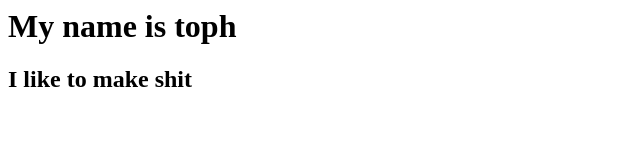
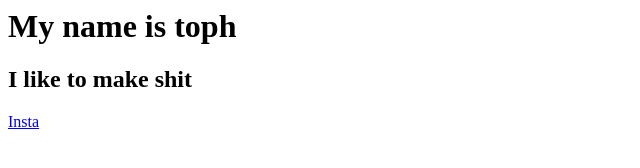
Before and after one commit to mlp0okn/mlp0okn.github.io, a plain HTML site: page index.html in a window 1280 px wide. Shown: the full height of the page, 0-640 px from the left. Drawn offline with Linux system fonts and the light colour scheme.

Commit message:
again and again
I'm slowly learning what in the HECK i'm doing here...

```diff
--- a/index.html
+++ b/index.html
@@ -1,5 +1,5 @@
 <h1>My name is toph</h1>
 <h2>I like to make shit</h2>
 <div class="links">
-<a href="www.instagram.com/t_o_p_h" Insta</a>
+<a href="www.instagram.com/t_o_p_h"> Insta</a>
 </div>
```
